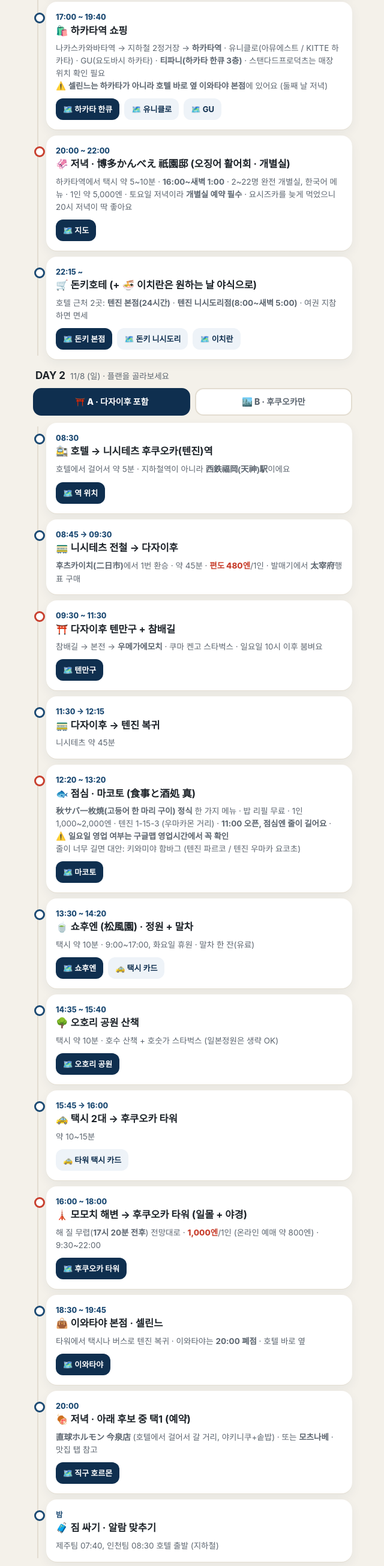
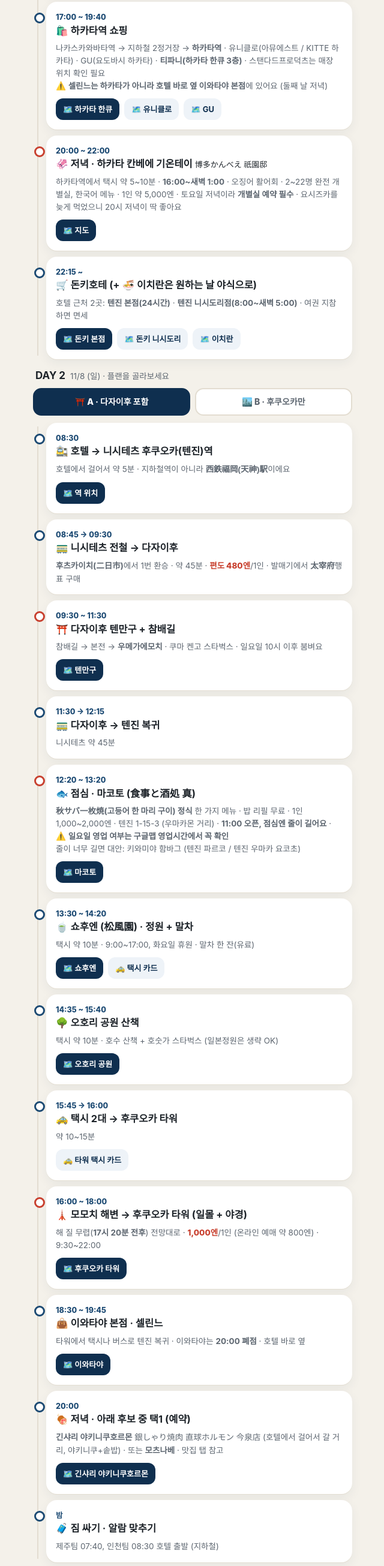
Before and after one commit to gyu7063-a11y/Travel, a plain HTML site: page index.html in a window 1280 px wide. Shown: the part 1657-4268 px from the top of the page at 60% size, without its empty margins (319-959 px from the left). Drawn offline with Linux system fonts and the light colour scheme.

Commit message:
Use Korean names for Kanbe Gion-tei and Ginshari Yakiniku Horumon
Co-Authored-By: Claude Opus 5.5 <noreply@anthropic.com>
Claude-Session: https://claude.ai/code/session_011fyqXjPgVhfrP7BCCBFGVQ

```diff
--- a/index.html
+++ b/index.html
@@ -220,8 +220,8 @@ table.cmp thead th{color:var(--navy);font-size:14px}
       <div class="ti"><div class="card"><div class="time">17:00 ~ 19:40</div><h3>🛍️ 하카타역 쇼핑</h3>
         <div class="muted">나카스카와바타역 → 지하철 2정거장 → <b>하카타역</b> · 유니클로(아뮤에스트 / KITTE 하카타) · GU(요도바시 하카타) · <b>티파니(하카타 한큐 3층)</b> · 스탠다드프로덕츠는 매장 위치 확인 필요<br>⚠️ <b>셀린느는 하카타가 아니라 호텔 바로 옆 이와타야 본점</b>에 있어요 (둘째 날 저녁)</div>
         <div class="linkrow"><a class="lbtn map" href="https://www.google.com/maps/search/?api=1&query=%E5%8D%9A%E5%A4%9A%E9%98%AA%E6%80%A5" target="_blank" rel="noopener">🗺️ 하카타 한큐</a><a class="lbtn" href="https://www.google.com/maps/search/?api=1&query=%E3%82%A2%E3%83%9F%E3%83%A5%E3%82%A8%E3%82%B9%E3%83%88%20%E3%83%A6%E3%83%8B%E3%82%AF%E3%83%AD%20%E5%8D%9A%E5%A4%9A" target="_blank" rel="noopener">🗺️ 유니클로</a><a class="lbtn" href="https://www.google.com/maps/search/?api=1&query=%E3%82%B8%E3%83%BC%E3%83%A6%E3%83%BC%20%E3%83%A8%E3%83%89%E3%83%90%E3%82%B7%E5%8D%9A%E5%A4%9A%E5%BA%97" target="_blank" rel="noopener">🗺️ GU</a></div></div></div>
-      <div class="ti hl"><div class="card"><div class="time">20:00 ~ 22:00</div><h3>🦑 저녁 · 博多かんべえ 祇園邸 (오징어 활어회 · 개별실)</h3>
-        <div class="muted">하카타역에서 택시 약 5~10분 · <b>16:00~새벽 1:00</b> · 2~22명 완전 개별실, 한국어 메뉴 · 1인 약 5,000엔 · 토요일 저녁이라 <b>개별실 예약 필수</b> · 요시즈카를 늦게 먹었으니 20시 저녁이 딱 좋아요</div><div class="linkrow"><a class="lbtn map" href="https://www.google.com/maps/search/?api=1&query=%E5%8D%9A%E5%A4%9A%E3%81%8B%E3%82%93%E3%81%B9%E3%81%88%20%E7%A5%87%E5%9C%92%E9%82%B8" target="_blank" rel="noopener">🗺️ 지도</a></div></div></div>
+      <div class="ti hl"><div class="card"><div class="time">20:00 ~ 22:00</div><h3>🦑 저녁 · 하카타 칸베에 기온테이 <span class="jp" style="font-weight:500;font-size:13px">博多かんべえ 祇園邸</span></h3>
+        <div class="muted">하카타역에서 택시 약 5~10분 · <b>16:00~새벽 1:00</b> · 오징어 활어회 · 2~22명 완전 개별실, 한국어 메뉴 · 1인 약 5,000엔 · 토요일 저녁이라 <b>개별실 예약 필수</b> · 요시즈카를 늦게 먹었으니 20시 저녁이 딱 좋아요</div><div class="linkrow"><a class="lbtn map" href="https://www.google.com/maps/search/?api=1&query=%E5%8D%9A%E5%A4%9A%E3%81%8B%E3%82%93%E3%81%B9%E3%81%88%20%E7%A5%87%E5%9C%92%E9%82%B8" target="_blank" rel="noopener">🗺️ 지도</a></div></div></div>
       <div class="ti"><div class="card"><div class="time">22:15 ~</div><h3>🛒 돈키호테 (+ 🍜 이치란은 원하는 날 야식으로)</h3>
         <div class="muted">호텔 근처 2곳: <b>텐진 본점(24시간)</b> · <b>텐진 니시도리점(8:00~새벽 5:00)</b> · 여권 지참하면 면세</div><div class="linkrow"><a class="lbtn map" href="https://www.google.com/maps/search/?api=1&query=%E3%83%89%E3%83%B3%E3%83%BB%E3%82%AD%E3%83%9B%E3%83%BC%E3%83%86%20%E5%A4%A9%E7%A5%9E%E6%9C%AC%E5%BA%97" target="_blank" rel="noopener">🗺️ 돈키 본점</a><a class="lbtn" href="https://www.google.com/maps/search/?api=1&query=%E3%83%89%E3%83%B3%E3%83%BB%E3%82%AD%E3%83%9B%E3%83%BC%E3%83%86%20%E5%A4%A9%E7%A5%9E%E8%A5%BF%E9%80%9A%E3%82%8A%E5%BA%97" target="_blank" rel="noopener">🗺️ 돈키 니시도리</a><a class="lbtn" href="https://www.google.com/maps/search/?api=1&query=%E4%B8%80%E8%98%AD%20%E5%A4%A9%E7%A5%9E" target="_blank" rel="noopener">🗺️ 이치란</a></div></div></div>
     </div>
@@ -252,7 +252,7 @@ table.cmp thead th{color:var(--navy);font-size:14px}
       <div class="ti"><div class="card"><div class="time">18:30 ~ 19:45</div><h3>👜 이와타야 본점 · 셀린느</h3>
         <div class="muted">타워에서 택시나 버스로 텐진 복귀 · 이와타야는 <b>20:00 폐점</b> · 호텔 바로 옆</div><div class="linkrow"><a class="lbtn map" href="https://www.google.com/maps/search/?api=1&query=%E5%B2%A9%E7%94%B0%E5%B1%8B%E6%9C%AC%E5%BA%97" target="_blank" rel="noopener">🗺️ 이와타야</a></div></div></div>
       <div class="ti"><div class="card"><div class="time">20:00</div><h3>🍖 저녁 · 아래 후보 중 택1 (예약)</h3>
-        <div class="muted"><b>直球ホルモン 今泉店</b> (호텔에서 걸어서 갈 거리, 야키니쿠+솥밥) · 또는 <b>모츠나베</b> · 맛집 탭 참고</div><div class="linkrow"><a class="lbtn map" href="https://www.google.com/maps/search/?api=1&query=%E7%84%BC%E8%82%89%20%E9%8A%80%E3%81%97%E3%82%83%E3%82%8A%20%E7%9B%B4%E7%90%83%E3%83%9B%E3%83%AB%E3%83%A2%E3%83%B3%20%E4%BB%8A%E6%B3%89%E5%BA%97" target="_blank" rel="noopener">🗺️ 직구 호르몬</a></div></div></div>
+        <div class="muted"><b>긴샤리 야키니쿠호르몬</b> <span class="jp">銀しゃり焼肉 直球ホルモン 今泉店</span> (호텔에서 걸어서 갈 거리, 야키니쿠+솥밥) · 또는 <b>모츠나베</b> · 맛집 탭 참고</div><div class="linkrow"><a class="lbtn map" href="https://www.google.com/maps/search/?api=1&query=%E7%84%BC%E8%82%89%20%E9%8A%80%E3%81%97%E3%82%83%E3%82%8A%20%E7%9B%B4%E7%90%83%E3%83%9B%E3%83%AB%E3%83%A2%E3%83%B3%20%E4%BB%8A%E6%B3%89%E5%BA%97" target="_blank" rel="noopener">🗺️ 긴샤리 야키니쿠호르몬</a></div></div></div>
       <div class="ti"><div class="card"><div class="time">밤</div><h3>🧳 짐 싸기 · 알람 맞추기</h3>
         <div class="muted">제주팀 07:40, 인천팀 08:30 호텔 출발 (지하철)</div></div></div>
     </div>
@@ -272,7 +272,7 @@ table.cmp thead th{color:var(--navy);font-size:14px}
       <div class="ti"><div class="card"><div class="time">18:30 ~ 19:45</div><h3>👜 이와타야 본점 · 셀린느</h3>
         <div class="muted">타워에서 택시나 버스로 텐진 복귀 · 이와타야는 <b>20:00 폐점</b> · 호텔 바로 옆</div><div class="linkrow"><a class="lbtn map" href="https://www.google.com/maps/search/?api=1&query=%E5%B2%A9%E7%94%B0%E5%B1%8B%E6%9C%AC%E5%BA%97" target="_blank" rel="noopener">🗺️ 이와타야</a></div></div></div>
       <div class="ti"><div class="card"><div class="time">20:00</div><h3>🍖 저녁 · 아래 후보 중 택1 (예약)</h3>
-        <div class="muted"><b>直球ホルモン 今泉店</b> (호텔에서 걸어서 갈 거리, 야키니쿠+솥밥) · 또는 <b>모츠나베</b> · 맛집 탭 참고</div><div class="linkrow"><a class="lbtn map" href="https://www.google.com/maps/search/?api=1&query=%E7%84%BC%E8%82%89%20%E9%8A%80%E3%81%97%E3%82%83%E3%82%8A%20%E7%9B%B4%E7%90%83%E3%83%9B%E3%83%AB%E3%83%A2%E3%83%B3%20%E4%BB%8A%E6%B3%89%E5%BA%97" target="_blank" rel="noopener">🗺️ 직구 호르몬</a></div></div></div>
+        <div class="muted"><b>긴샤리 야키니쿠호르몬</b> <span class="jp">銀しゃり焼肉 直球ホルモン 今泉店</span> (호텔에서 걸어서 갈 거리, 야키니쿠+솥밥) · 또는 <b>모츠나베</b> · 맛집 탭 참고</div><div class="linkrow"><a class="lbtn map" href="https://www.google.com/maps/search/?api=1&query=%E7%84%BC%E8%82%89%20%E9%8A%80%E3%81%97%E3%82%83%E3%82%8A%20%E7%9B%B4%E7%90%83%E3%83%9B%E3%83%AB%E3%83%A2%E3%83%B3%20%E4%BB%8A%E6%B3%89%E5%BA%97" target="_blank" rel="noopener">🗺️ 긴샤리 야키니쿠호르몬</a></div></div></div>
       <div class="ti"><div class="card"><div class="time">밤</div><h3>🧳 짐 싸기 · 알람 맞추기</h3>
         <div class="muted">제주팀 07:40, 인천팀 08:30 호텔 출발 (지하철)</div></div></div>
     </div>
@@ -569,9 +569,9 @@ const TAXI = {
 const RESTS = [
   {e:"🐟",n:"마코토 (食事と酒処 真)",jp:"食事と酒処 真（まこと）",q:"食事と酒処 真 天神",
    d:"고등어 한 마리를 통째로 굽는 秋サバ一枚焼 정식 한 가지. 밥 리필 무료. 11:00 오픈, 점심 줄 김. 텐진 1-15-3 · ☎ 092-712-0201",t:["둘째 날 점심","일요일 영업 확인"]},
-  {e:"🦑",n:"博多かんべえ 祇園邸",jp:"博多かんべえ 祇園邸 イカ活造りと個室",q:"博多かんべえ 祇園邸",
+  {e:"🦑",n:"하카타 칸베에 기온테이",jp:"博多かんべえ 祇園邸",q:"博多かんべえ 祇園邸",
    d:"살아있는 오징어 활어회(イカ活造り), 말고기회, 고마사바, 모츠나베까지. 2~22명 완전 개별실, 한국어 메뉴. 16:00~새벽 1:00 · 1인 약 5,000엔.",t:["첫날 저녁","개별실 예약 필수"]},
-  {e:"🍖",n:"銀しゃり焼肉 直球ホルモン 今泉店",jp:"焼肉 銀しゃり 直球ホルモン 今泉店",q:"焼肉 銀しゃり 直球ホルモン 今泉店",
+  {e:"🍖",n:"긴샤리 야키니쿠호르몬",jp:"銀しゃり焼肉 直球ホルモン 今泉店",q:"焼肉 銀しゃり 直球ホルモン 今泉店",
    d:"규슈산 와규·호르몬 야키니쿠 + 솥밥(銀しゃり) 무한리필 코스. 호텔에서 걸어갈 수 있는 이마이즈미. 영업시간은 구글맵에서 확인.",t:["둘째 날 저녁 후보","예약 추천"]},
   {e:"🍲",n:"모츠나베 (곱창전골)",jp:"もつ鍋 楽天地 天神本店",q:"もつ鍋 楽天地 天神",
    d:"후쿠오카 대표 향토요리. 간장/된장 국물 선택 → 마지막에 짬뽕면 추가가 국룰.",t:["둘째 날 저녁 후보","5인 테이블 예약 권장"]},
@@ -608,7 +608,7 @@ const CHECKS = [
   "호텔 예약확인서 캡처 (체크인 14:00 / 체크아웃 11:00)",
   "항공권(e-티켓) 캡처 — 인천팀·제주팀 각자",
   "귀국 전날 밤: 짐 싸기 + 특급버스 아침 시간표 확인",
-  "저녁 예약: かんべえ 祇園邸(토) · 둘째 날 저녁(일)",
+  "저녁 예약: 하카타 칸베에 기온테이(토) · 긴샤리 야키니쿠호르몬 or 모츠나베(일)",
   "이 가이드 ‘홈 화면에 추가’ (오프라인용)",
   "캐리어 이름표 · 무게 확인",
 ];
--- a/sw.js
+++ b/sw.js
@@ -6,7 +6,7 @@
  *  - 외부 링크(유튜브·지도·블로그): 캐싱하지 않음 (온라인 전용)
  * 내용 수정 후 배포할 때는 CACHE_VERSION 숫자만 올리면 됩니다.
  */
-const CACHE_VERSION = "v6";
+const CACHE_VERSION = "v7";
 const CACHE_NAME = `fuk26-${CACHE_VERSION}`;
 const APP_SHELL = [
   "./",
```
